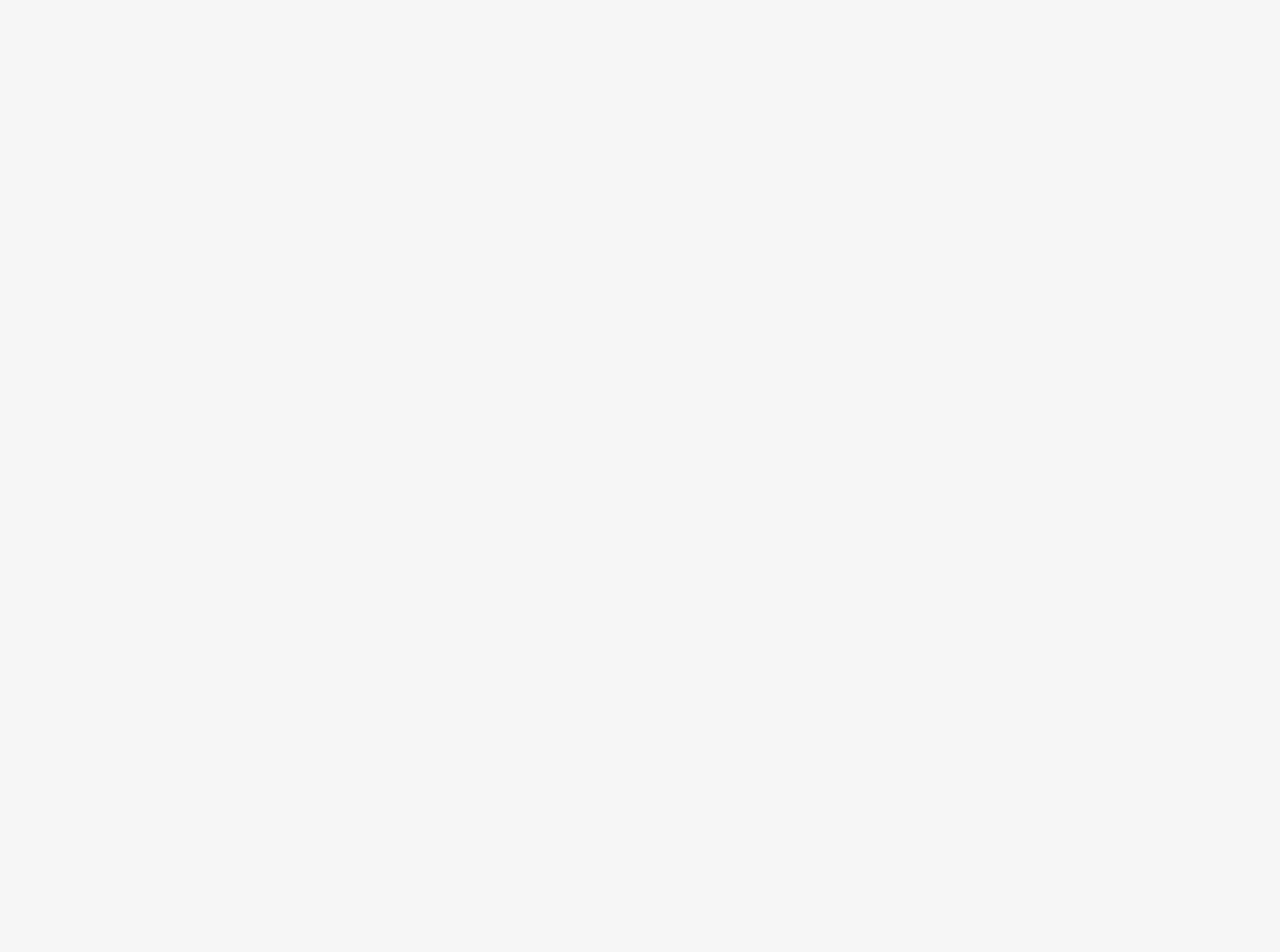
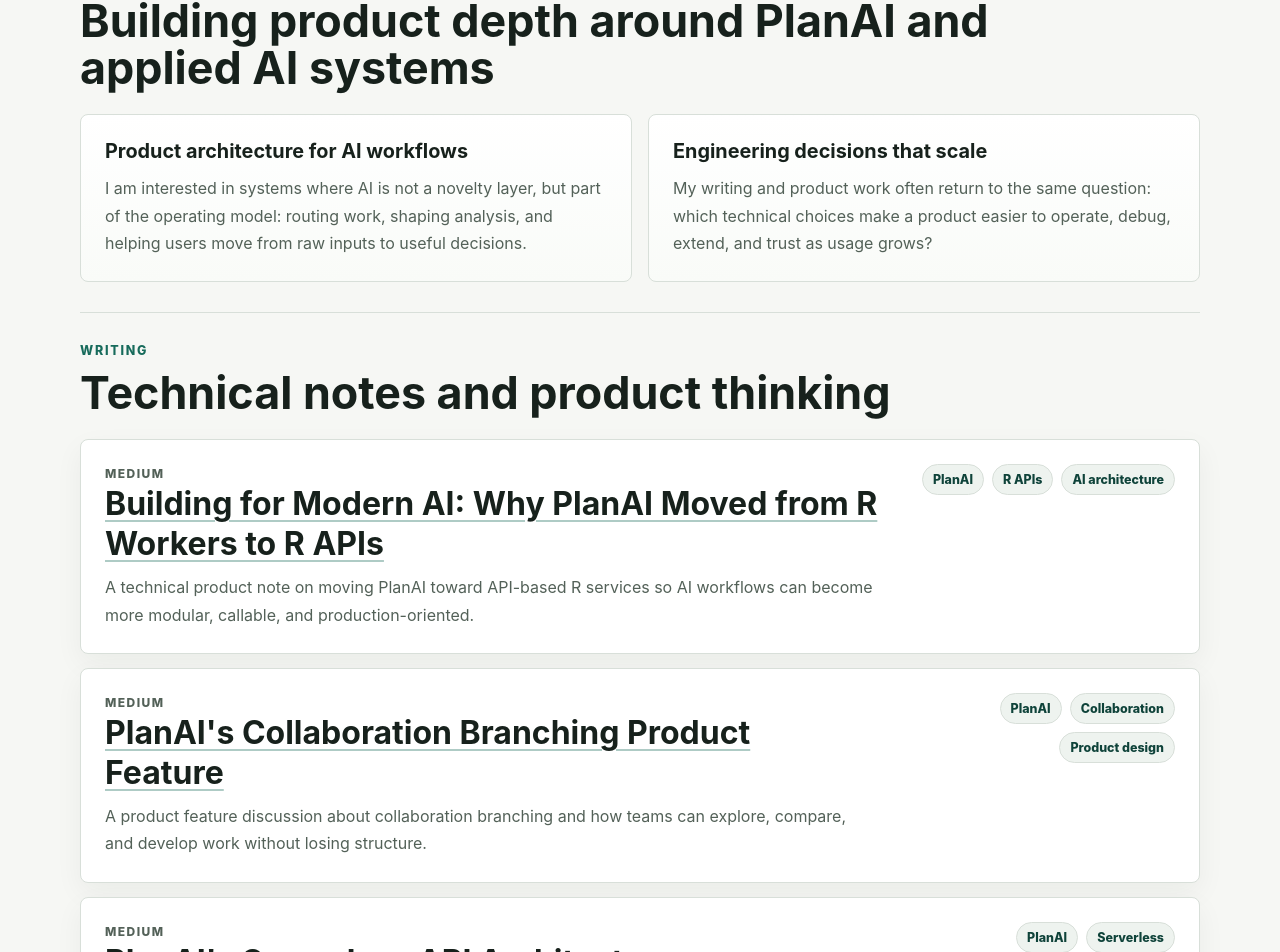
Before and after one commit to mirantdesai01/mirantdesai01.github.io, a Next.js app: page / in a window 1280 px wide. Shown: the part 1832-2784 px from the top of the page. Before the commit the page ends 1852 px from the top, so only its background shows below. Built offline with nearby package versions, Linux system fonts and the light colour scheme.

Commit message:
Add PlanAI writing content

```diff
--- a/app/globals.css
+++ b/app/globals.css
@@ -254,6 +254,108 @@
   line-height: 1.45;
 }
 
+.narrative {
+  border-top: 1px solid var(--line);
+}
+
+.narrative .section-heading {
+  max-width: 960px;
+}
+
+.narrative-grid {
+  display: grid;
+  grid-template-columns: repeat(2, minmax(0, 1fr));
+  gap: 16px;
+}
+
+.narrative-grid article {
+  border: 1px solid var(--line);
+  border-radius: 8px;
+  padding: 24px;
+  background: linear-gradient(180deg, #ffffff, #f9fbf8);
+}
+
+.narrative-grid p {
+  margin-bottom: 0;
+  color: var(--muted);
+  line-height: 1.7;
+}
+
+.writing {
+  border-top: 1px solid var(--line);
+}
+
+.article-list {
+  display: grid;
+  gap: 14px;
+}
+
+.article-card {
+  display: grid;
+  grid-template-columns: minmax(0, 1fr) auto;
+  gap: 24px;
+  align-items: start;
+  border: 1px solid var(--line);
+  border-radius: 8px;
+  padding: 24px;
+  background: var(--surface);
+  box-shadow: 0 10px 28px rgba(23, 33, 28, 0.05);
+}
+
+.article-source {
+  margin-bottom: 8px;
+  color: var(--gold);
+  font-size: 0.75rem;
+  font-weight: 850;
+  letter-spacing: 0.12em;
+  text-transform: uppercase;
+}
+
+.article-card h3 {
+  max-width: 780px;
+  margin-bottom: 10px;
+  font-size: clamp(1.35rem, 2.5vw, 2rem);
+}
+
+.article-card h3 a {
+  text-decoration-color: rgba(23, 107, 91, 0.35);
+  text-decoration-thickness: 2px;
+  text-underline-offset: 5px;
+}
+
+.article-card h3 a:hover {
+  color: var(--accent);
+}
+
+.article-card p {
+  max-width: 780px;
+  margin-bottom: 0;
+  color: var(--muted);
+  line-height: 1.7;
+}
+
+.article-card ul {
+  display: flex;
+  flex-wrap: wrap;
+  justify-content: flex-end;
+  gap: 8px;
+  max-width: 280px;
+  margin: 0;
+  padding: 0;
+  list-style: none;
+}
+
+.article-card li {
+  border: 1px solid var(--line);
+  border-radius: 999px;
+  padding: 7px 10px;
+  background: var(--surface-muted);
+  color: var(--accent-strong);
+  font-size: 0.78rem;
+  font-weight: 800;
+  white-space: nowrap;
+}
+
 @media (max-width: 900px) {
   .page-shell {
     width: min(100% - 24px, 1120px);
@@ -262,7 +364,9 @@
 
   .hero,
   .grid,
-  .split {
+  .split,
+  .narrative-grid,
+  .article-card {
     grid-template-columns: 1fr;
   }
 
@@ -276,6 +380,11 @@
 
   dl {
     margin-top: 0;
+  }
+
+  .article-card ul {
+    justify-content: flex-start;
+    max-width: none;
   }
 }
 
--- a/app/layout.js
+++ b/app/layout.js
@@ -9,7 +9,7 @@
     template: "%s | Mirant Desai",
   },
   description:
-    "Mirant Desai builds practical AI, automation, and full-stack software products focused on clear workflows, useful systems, and business impact.",
+    "Mirant Desai builds practical AI, automation, and full-stack software products, with writing on PlanAI, API architecture, and product collaboration systems.",
   alternates: {
     canonical: "/",
   },
@@ -23,11 +23,14 @@
     "automation",
     "full-stack software",
     "business technology",
+    "PlanAI",
+    "serverless API architecture",
+    "AI product strategy",
   ],
   openGraph: {
     title: "Mirant Desai | AI Product Builder and Software Developer",
     description:
-      "Personal profile for Mirant Desai, focused on practical AI products, automation, full-stack software, and business systems.",
+      "Personal profile for Mirant Desai, focused on practical AI products, PlanAI, automation, full-stack software, and business systems.",
     url: siteUrl,
     siteName: "Mirant Desai",
     locale: "en_US",
@@ -37,7 +40,7 @@
     card: "summary",
     title: "Mirant Desai | AI Product Builder and Software Developer",
     description:
-      "Practical AI, automation, and full-stack software work by Mirant Desai.",
+      "Practical AI, PlanAI, automation, and full-stack software work by Mirant Desai.",
   },
   robots: {
     index: true,
--- a/app/page.js
+++ b/app/page.js
@@ -4,6 +4,7 @@
   location: "United States",
   url: "https://mirantdesai01.github.io",
   github: "https://github.com/mirantdesai01",
+  medium: "https://medium.com/@desaimirant9",
 };
 
 const focusAreas = [
@@ -27,6 +28,41 @@
   "Fast feedback is the best way to improve both software and strategy.",
 ];
 
+const buildingNotes = [
+  {
+    title: "Product architecture for AI workflows",
+    text: "I am interested in systems where AI is not a novelty layer, but part of the operating model: routing work, shaping analysis, and helping users move from raw inputs to useful decisions.",
+  },
+  {
+    title: "Engineering decisions that scale",
+    text: "My writing and product work often return to the same question: which technical choices make a product easier to operate, debug, extend, and trust as usage grows?",
+  },
+];
+
+const articles = [
+  {
+    title: "Building for Modern AI: Why PlanAI Moved from R Workers to R APIs",
+    href: "https://medium.com/@desaimirant9/building-for-modern-ai-why-planai-moved-from-r-workers-to-r-apis-a94f5d736e8a",
+    description:
+      "A technical product note on moving PlanAI toward API-based R services so AI workflows can become more modular, callable, and production-oriented.",
+    tags: ["PlanAI", "R APIs", "AI architecture"],
+  },
+  {
+    title: "PlanAI's Collaboration Branching Product Feature",
+    href: "https://medium.com/@desaimirant9/planais-collaboration-branching-product-feature-1b2568926f22",
+    description:
+      "A product feature discussion about collaboration branching and how teams can explore, compare, and develop work without losing structure.",
+    tags: ["PlanAI", "Collaboration", "Product design"],
+  },
+  {
+    title: "PlanAI's Serverless API Architecture",
+    href: "https://medium.com/@desaimirant9/planais-serverless-api-architecture-dd60fe601557",
+    description:
+      "A technical architecture note on shaping PlanAI around serverless API patterns for cleaner deployment, scaling, and product integration.",
+    tags: ["PlanAI", "Serverless", "API architecture"],
+  },
+];
+
 const schema = {
   "@context": "https://schema.org",
   "@type": "Person",
@@ -37,7 +73,7 @@
     "@type": "PostalAddress",
     addressCountry: "US",
   },
-  sameAs: [profile.github],
+  sameAs: [profile.github, profile.medium],
   knowsAbout: [
     "Artificial intelligence products",
     "Automation",
@@ -73,6 +109,9 @@
             </a>
             <a className="button" href="#focus">
               Focus Areas
+            </a>
+            <a className="button" href="#writing">
+              Writing
             </a>
           </div>
         </div>
@@ -132,6 +171,46 @@
           ))}
         </ul>
       </section>
+
+      <section className="section narrative" aria-labelledby="building-title">
+        <div className="section-heading">
+          <p className="section-label">Current Work</p>
+          <h2 id="building-title">Building product depth around PlanAI and applied AI systems</h2>
+        </div>
+        <div className="narrative-grid">
+          {buildingNotes.map((item) => (
+            <article key={item.title}>
+              <h3>{item.title}</h3>
+              <p>{item.text}</p>
+            </article>
+          ))}
+        </div>
+      </section>
+
+      <section className="section writing" id="writing" aria-labelledby="writing-title">
+        <div className="section-heading">
+          <p className="section-label">Writing</p>
+          <h2 id="writing-title">Technical notes and product thinking</h2>
+        </div>
+        <div className="article-list">
+          {articles.map((article) => (
+            <article className="article-card" key={article.href}>
+              <div>
+                <p className="article-source">Medium</p>
+                <h3>
+                  <a href={article.href}>{article.title}</a>
+                </h3>
+                <p>{article.description}</p>
+              </div>
+              <ul aria-label={`${article.title} topics`}>
+                {article.tags.map((tag) => (
+                  <li key={tag}>{tag}</li>
+                ))}
+              </ul>
+            </article>
+          ))}
+        </div>
+      </section>
     </main>
   );
 }
```
